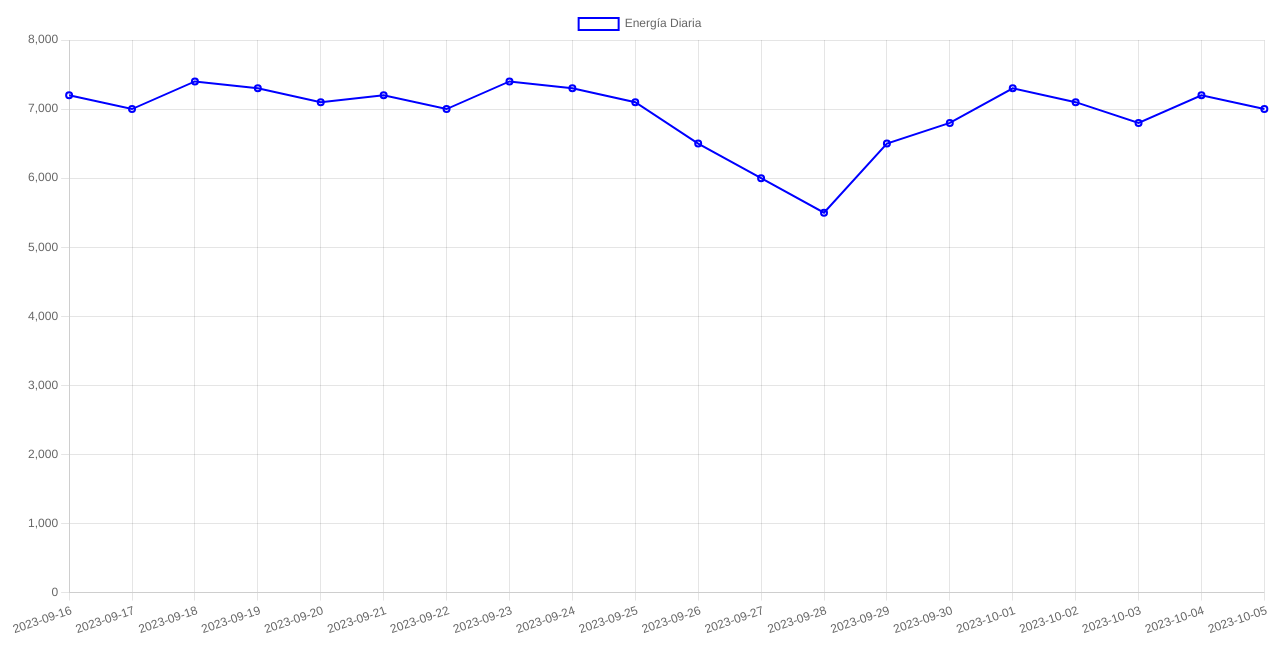
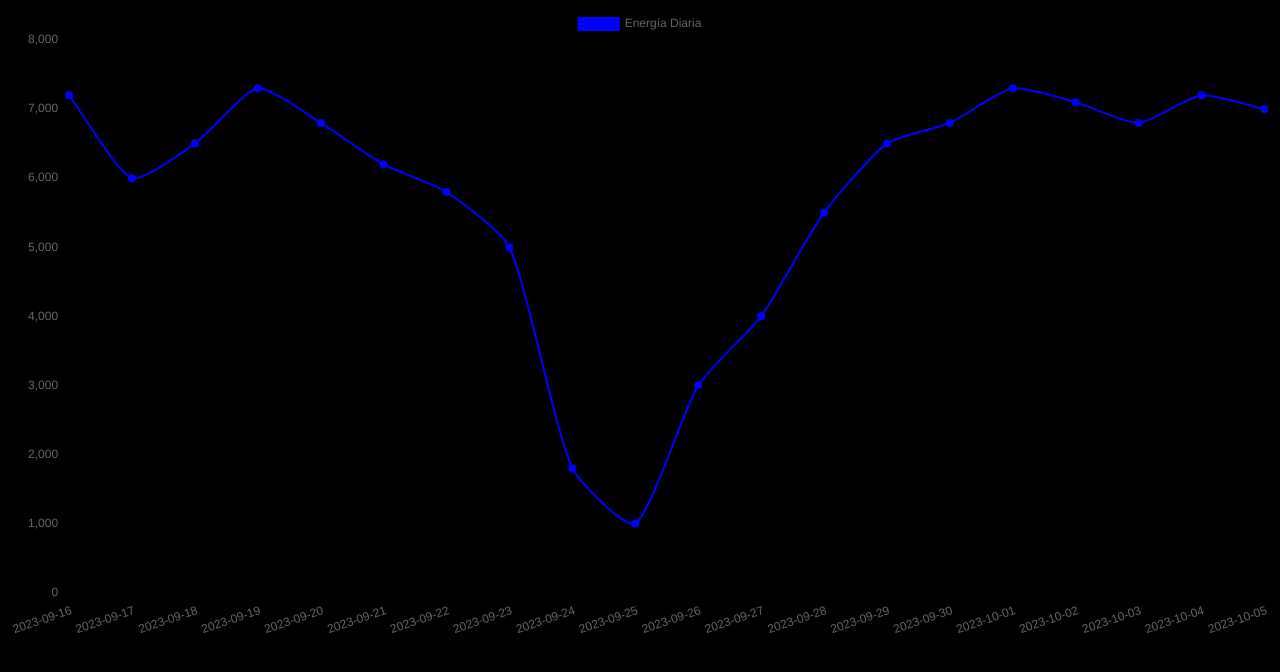
Before and after one commit to ManuMoMe/FIRA_Web, a plain HTML site: page index.html in a window 1280 px wide. Drawn offline with nearby package versions, Linux system fonts and the light colour scheme.

Commit message:
FIRA data

```diff
--- a/fira_data.json
+++ b/fira_data.json
@@ -36,35 +36,35 @@
       },
       {
         "fecha": "2023-09-27",
-        "energia_obtenida": 6000
+        "energia_obtenida": 4000
       },
       {
         "fecha": "2023-09-26",
-        "energia_obtenida": 6500
+        "energia_obtenida": 3000
       },
       {
         "fecha": "2023-09-25",
-        "energia_obtenida": 7100
+        "energia_obtenida": 1000
       },
       {
         "fecha": "2023-09-24",
-        "energia_obtenida": 7300
+        "energia_obtenida": 1800
       },
       {
         "fecha": "2023-09-23",
-        "energia_obtenida": 7400
+        "energia_obtenida": 5000
       },
       {
         "fecha": "2023-09-22",
-        "energia_obtenida": 7000
+        "energia_obtenida": 5800
       },
       {
         "fecha": "2023-09-21",
-        "energia_obtenida": 7200
+        "energia_obtenida": 6200
       },
       {
         "fecha": "2023-09-20",
-        "energia_obtenida": 7100
+        "energia_obtenida": 6800
       },
       {
         "fecha": "2023-09-19",
@@ -72,11 +72,11 @@
       },
       {
         "fecha": "2023-09-18",
-        "energia_obtenida": 7400
+        "energia_obtenida": 6500
       },
       {
         "fecha": "2023-09-17",
-        "energia_obtenida": 7000
+        "energia_obtenida": 6000
       },
       {
         "fecha": "2023-09-16",
--- a/index.html
+++ b/index.html
@@ -4,8 +4,8 @@
     <title>Gráfica de Línea con Energía Diaria de una API y Chart.js</title>
     <script src="https://cdnjs.cloudflare.com/ajax/libs/Chart.js/3.7.0/chart.min.js"></script>
 </head>
-<body>
-    <canvas id="myChart" width="400" height="200"></canvas>
+<body style="background-color: black;">
+    <canvas id="myChart" width="400" height="200" style="background-color: transparent;"></canvas>
     <script>
         var ctx = document.getElementById('myChart').getContext('2d');
 
@@ -28,8 +28,10 @@
                         label: 'Energía Diaria',
                         data: energiasObtenidas.reverse(), // Invertir el orden para coincidir con las fechas
                         borderColor: 'blue',
-                        backgroundColor: 'transparent',
-                        borderWidth: 2
+                        backgroundColor: 'blue',
+                        borderWidth: 2,
+                        tension:0.2,
+                        fill: false
                     }]
                 };
 
```
